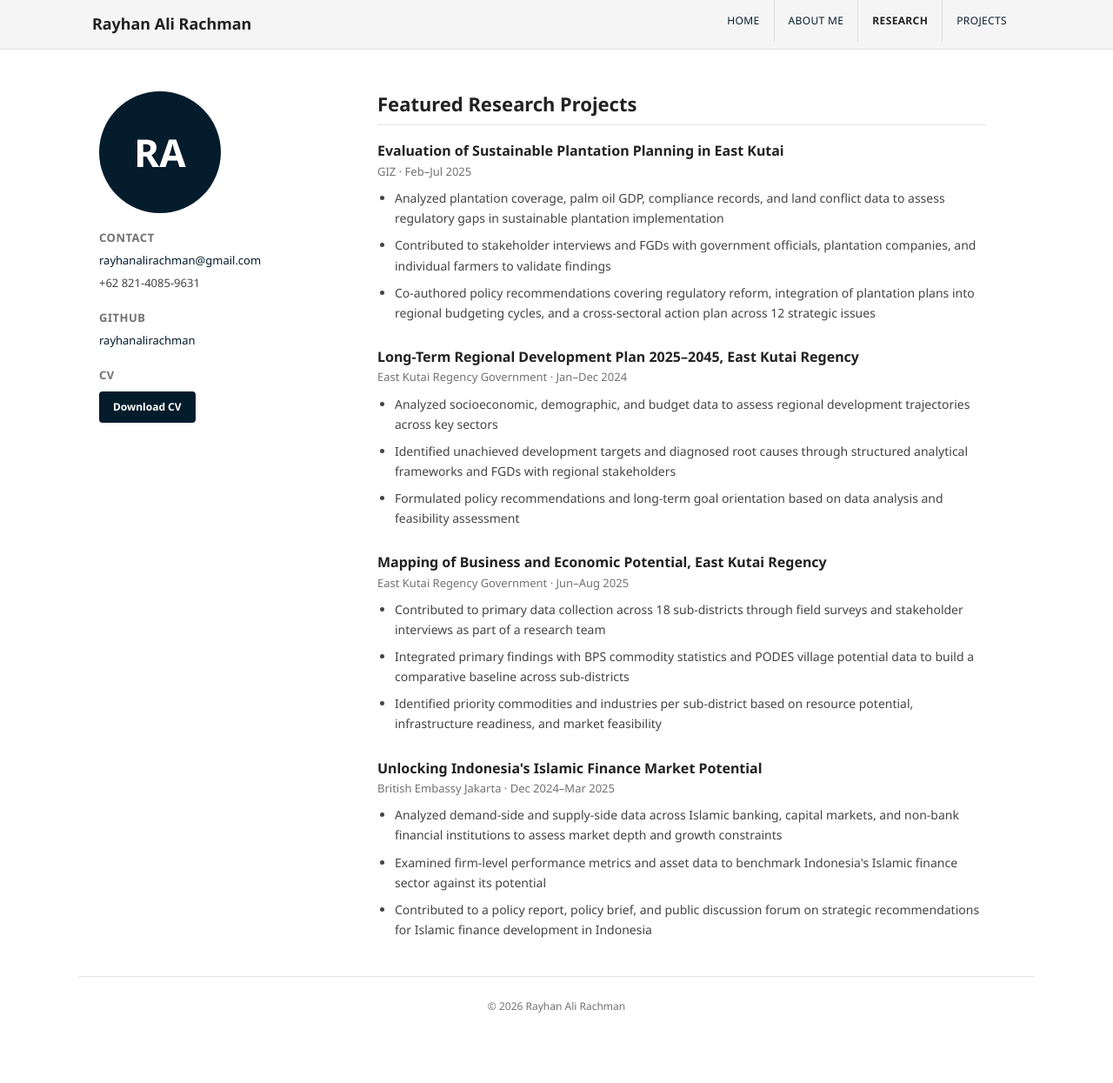
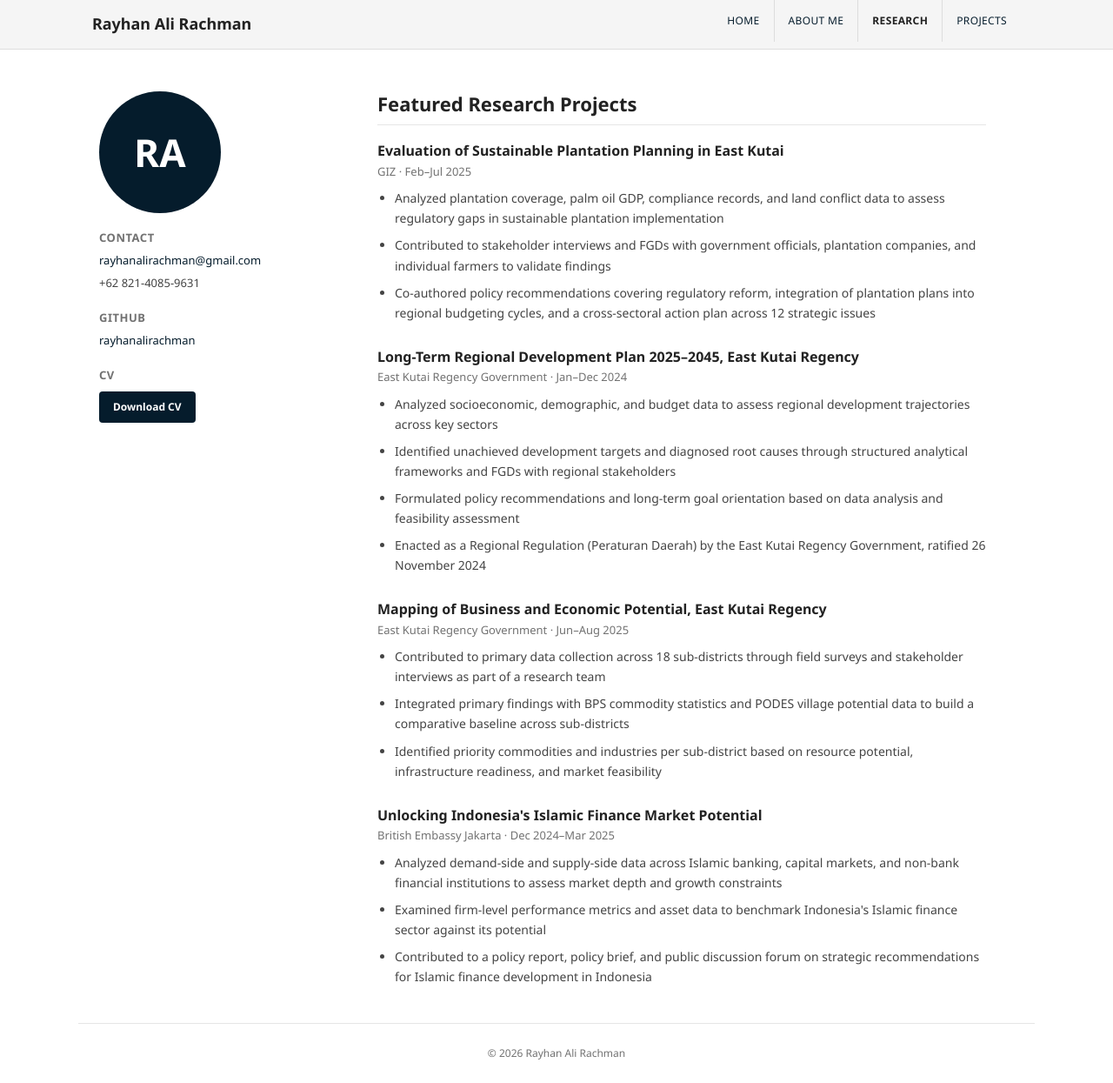
Before and after one commit to rayhanalirachman/rayhanalirachman.github.io, a Jekyll site: the page built from research.md, in a window 1280 px wide and 1245 px high. Shown: the whole window at 87% size. Built offline with Jekyll 4.4.1, drawn with Linux system fonts in a browser that asks for light colours.

Commit message:
Add regulation citation to East Kutai RPJPD entry

```diff
--- a/research.md
+++ b/research.md
@@ -25,6 +25,7 @@ permalink: /research/
     <li>Analyzed socioeconomic, demographic, and budget data to assess regional development trajectories across key sectors</li>
     <li>Identified unachieved development targets and diagnosed root causes through structured analytical frameworks and FGDs with regional stakeholders</li>
     <li>Formulated policy recommendations and long-term goal orientation based on data analysis and feasibility assessment</li>
+    <li>Enacted as a Regional Regulation (Peraturan Daerah) by the East Kutai Regency Government, ratified 26 November 2024</li>
   </ul>
 </div>
 
```
